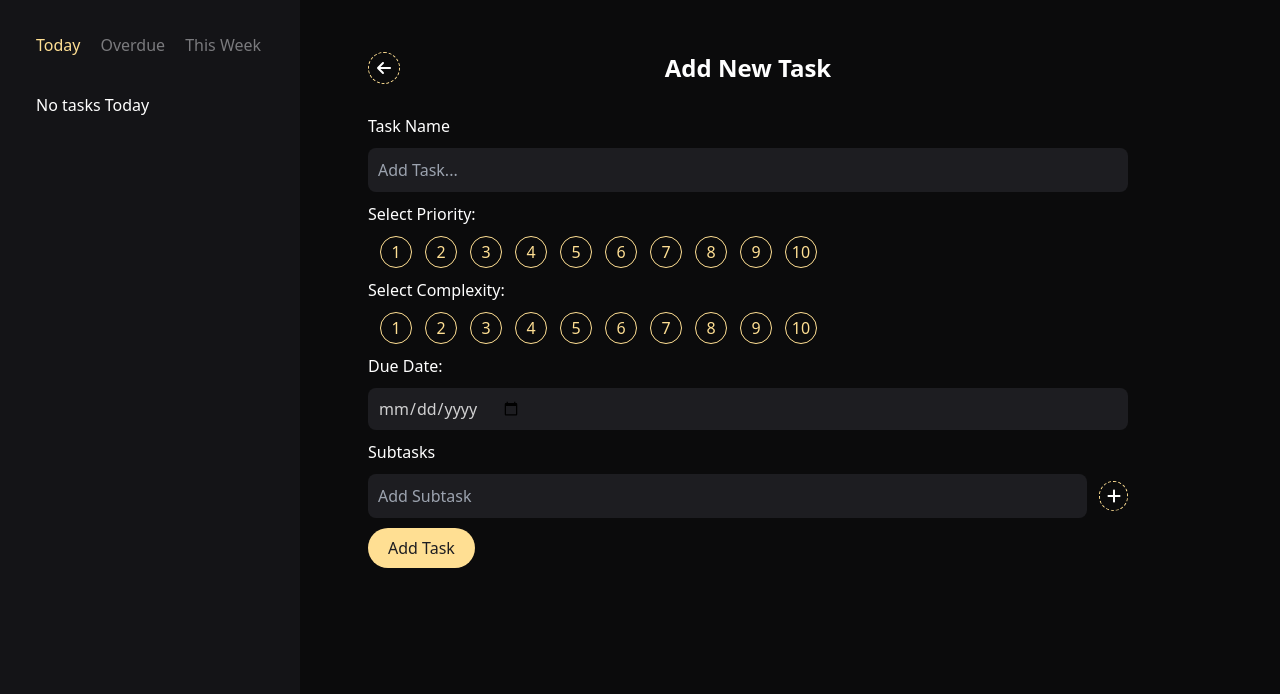
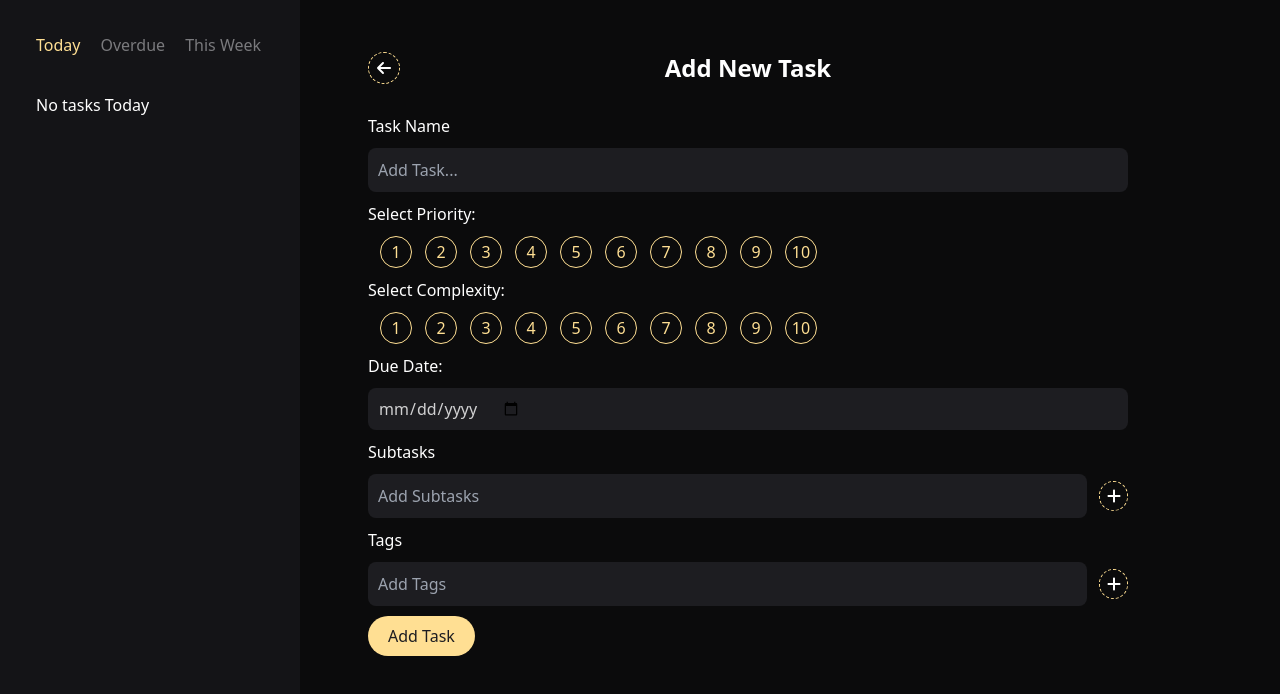
Before and after one commit to ZeniaD/To-Do-App, a React (Vite) app: page /task/add in a window 1280 px wide. Shown: the top 694 px of the page. Built offline with nearby package versions, Linux system fonts and the light colour scheme.

Commit message:
Add Tags to task and form

```diff
--- a/src/components/Form/index.jsx
+++ b/src/components/Form/index.jsx
@@ -1,7 +1,7 @@
+import {useState} from "react";
 import {FontAwesomeIcon} from "@fortawesome/react-fontawesome";
 import {faArrowLeft} from "@fortawesome/free-solid-svg-icons";
 import {Link, useNavigate} from "react-router-dom";
-import {useState} from "react";
 import {uid} from "uid";
 import ListForm from "../ListForm"
 import SelectButtons from "../SelectButtons";
@@ -14,6 +14,8 @@ const Form = (props) => {
   const [complexity, setComplexity] = useState(props.task ? props.task.complexity : 0);
   const [dueDate, setDueDate] = useState(props.task ? props.task.dueDate : 0);
   const [checklist, setChecklist] = useState(props.task ? props.task.checklist : []);
+  const [tags, setTags] = useState(props.task ? props.task.tags : []);
+  const [isInvalidTag, setIsInvalidTag] = useState(null)
   const navigate = useNavigate();
 
   const handleSubmit = (e) => {
@@ -23,7 +25,7 @@ const Form = (props) => {
       setTimeout(() => {
         setHasInvalidTitle(false);
       }, 5000);
-      return;
+      return
     }
 
     const item = {
@@ -31,15 +33,11 @@ const Form = (props) => {
       priority,
       complexity,
       checklist,
+      tags,
       dueDate
     }
 
     props.handleSubmit(item);
-    setTitle("");
-    setPriority(0);
-    setComplexity(0);
-    setDueDate(0);
-    setChecklist([]);
     navigate("/");
   };
 
@@ -49,7 +47,23 @@ const Form = (props) => {
       isCompleted: false,
       id: uid()
     }]
-    setChecklist(newList)
+    setChecklist(newList);
+  }
+
+  const handleTagsSubmit = (value) => {
+    if (tags.find((tag) => tag.title === value)) {
+      setIsInvalidTag(value);
+      setTimeout(() => {
+        setIsInvalidTag(null);
+      }, 3000);
+      return
+    }
+
+    const newList = [...tags, {
+      title: value,
+      id: uid()
+    }]
+    setTags(newList);
   }
 
   const completeChecklistItem = (id) => {
@@ -59,7 +73,7 @@ const Form = (props) => {
       }
       return element;
     });
-    setChecklist(newList)
+    setChecklist(newList);
   }
 
   const removeChecklistItem = (id) => {
@@ -68,11 +82,11 @@ const Form = (props) => {
   }
 
   const handlePriorityChange = (value) => {
-    setPriority(value)
+    setPriority(value);
   }
 
   const handleComplexityChange = (value) => {
-    setComplexity(value)
+    setComplexity(value);
   }
 
   return (
@@ -107,12 +121,19 @@ const Form = (props) => {
                  value={dueDate}
                  onChange={(e) => setDueDate(e.target.value)}
                  className="p-[10px] focus:outline-none rounded-lg border-slate-600 bg-darkish-gray min-w-full leading-5 flex items-center text-soft-silver"/>
-          <ListForm handleSubmit={handleChecklistSubmit}/>
+          <ListForm handleSubmit={handleChecklistSubmit} id="task-checklist" title="Subtasks"/>
           {!!checklist.length && (
             <div className="ml-3">
               <CheckList checklist={checklist} removeChecklistItem={removeChecklistItem} completeChecklistItem={completeChecklistItem}/>
             </div>
           )}
+
+          <ListForm handleSubmit={handleTagsSubmit} id="task-tags" title="Tags"/>
+          {isInvalidTag && <p className="text-sm text-scarlet pt-2">{isInvalidTag} already added</p>}
+          {!!tags.length && (<div className="mt-3">
+            {tags.map((tag) => <p key={tag.id}
+                                        className="inline-block px-3 mr-3 bg-peach text-darkish-gray rounded-2xl">{tag.title}</p>)}
+          </div>)}
           <button type="submit"
                   className="py-2 px-5 hover:bg-tangerine rounded-[30px] bg-peach text-darkish-gray mt-[10px]">{props.submitText}</button>
         </form>
--- a/src/components/ListForm/index.jsx
+++ b/src/components/ListForm/index.jsx
@@ -7,12 +7,12 @@ const ListForm = (props) => {
 
   const handleSubmit = (e) => {
     e.preventDefault();
-    if (value === "") return;
-    props.handleSubmit(value)
-    setValue("")
+    if (!value) return;
+    props.handleSubmit(value);
+    setValue("");
   }
 
-  const handleChecklistKeyPress = (e) => {
+  const handleKeyPress = (e) => {
     if (e.key === 'Enter') {
       handleSubmit(e);
     }
@@ -20,13 +20,13 @@ const ListForm = (props) => {
 
   return (
     <>
-      <label htmlFor="task-checklist"
-             className="pt-[10px] pb-[10px] block text-white">Subtasks</label>
+      <label htmlFor={props.id}
+             className="pt-[10px] pb-[10px] block text-white">{props.title}</label>
       <div className="flex items-center">
-      <input id="task-checklist" type="text" placeholder="Add Subtask"
+      <input id={props.id} type="text" placeholder={`Add ${props.title}`}
              value={value}
              onChange={(e) => setValue(e.target.value)}
-             onKeyPress={handleChecklistKeyPress}
+             onKeyPress={handleKeyPress}
              className="block p-[10px] focus:outline-none rounded-lg bg-darkish-gray text-soft-silver w-full"/>
         <button onClick={handleSubmit} className="top-[8px] ml-3 p-1 border-peach border-dashed border rounded-full w-[30px] h-[30px] flex justify-center items-center text-white"><FontAwesomeIcon icon={faPlus}/></button>
       </div>
--- a/src/components/Task/index.jsx
+++ b/src/components/Task/index.jsx
@@ -11,6 +11,7 @@ import {faCircleCheck as faCircleOutline} from "@fortawesome/free-regular-svg-ic
 import {useTask} from "../../contexts/TaskContext";
 import {formatDate} from "../../utils/formatDate";
 import {bgColor} from "../../utils//bgColor";
+import {getTagBg} from "../../utils/tagBg";
 
 const Task = ({task}) => {
   const [showMenu, setShowMenu] = useState(false);
@@ -39,7 +40,7 @@ const Task = ({task}) => {
 
   return (
     <div
-      className={`${task.isCompleted ? "bg-[#3c3428]" : "bg-darker-gray"} w-full min-h-[200px] flex flex-col rounded-xl p-4 `}>
+      className={`${task.isCompleted ? "bg-[#3c3428] line-through" : "bg-darker-gray"} w-full min-h-[200px] flex flex-col rounded-xl p-4 `}>
       <div className="flex relative">
         {hasDate && <span
           className={`opacity-80 text-xs ${dueIsToday() ? "text-scarlet" : "text-light-gray"}`}>{formatDate(task.dueDate)}</span>}
@@ -83,11 +84,12 @@ const Task = ({task}) => {
         </div>
         <p className="float-right text-white">{progress}%</p>
       </div>)}
-      {hasDate && dateIsNear() && (
-        <div className="mt-auto">
-          <span className="text-sm py-[5px] float-right rounded-[20px] text-scarlet">Less than 3 Days</span>
+      <div className="flex mt-auto justify-between items-end">
+        <div>
+          {task.tags && task.tags.map((tag,index) => <p key={tag.id} className={`${getTagBg(index+1)} inline-block px-3 mr-2 mb-2 text-darkish-gray rounded-2xl`}>{tag.title}</p>)}
         </div>
-      )}
+        {hasDate && dateIsNear() && <span className="text-sm py-[5px] float-right rounded-[20px] text-scarlet min-w-[110px]">Less than 3 Days</span>}
+      </div>
     </div>
   )
 }
--- /dev/null
+++ b/src/utils/tagBg.js
@@ -0,0 +1,13 @@
+export const getTagBg = (num) => {
+  if (num % 5 === 0) {
+    return "bg-peach";
+  } else if (num % 4 === 0) {
+    return "bg-[#e88382]";
+  } else if (num % 3 === 0) {
+    return "bg-[#faae66]";
+  } else if (num % 2 === 0) {
+    return "bg-[#8badec]";
+  } else {
+    return "bg-lavender";
+  }
+}
```
